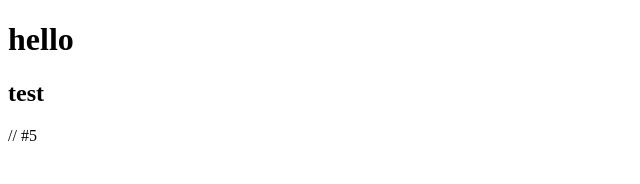
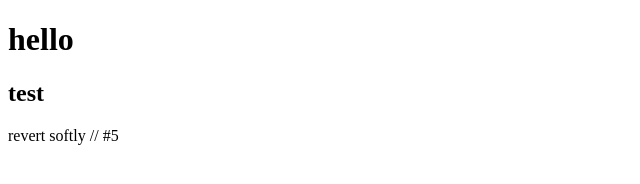
Before and after one commit to SergeySalimov/ClassWork, a website: page HW1/homework1.html in a window 1280 px wide. Shown: the full height of the page, 0-640 px from the left. Drawn offline with Linux system fonts and the light colour scheme.

```diff
--- a/HW1/homework1.html
+++ b/HW1/homework1.html
@@ -9,5 +9,6 @@
 <h2>test</h2>
 <script src="script.js"></script>
 </body>
+revert softly
 </html>
 // #5
```
